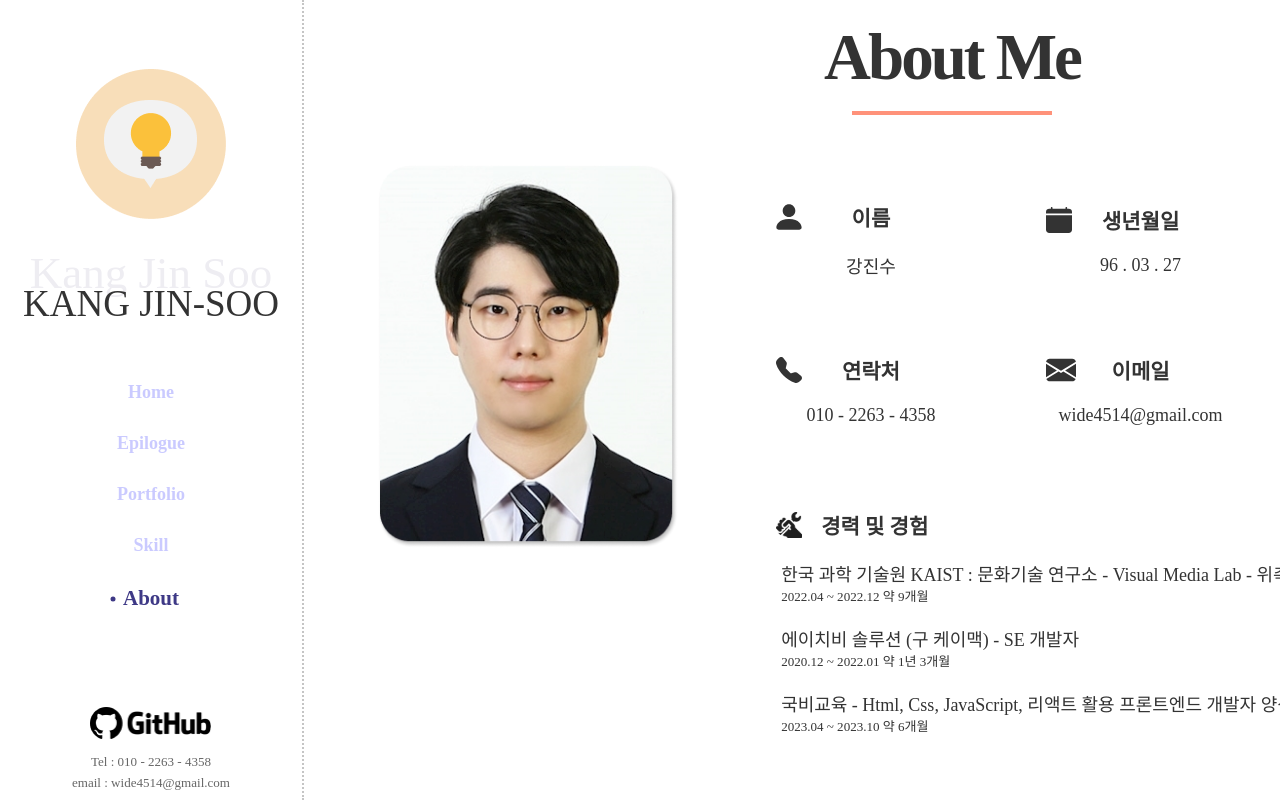
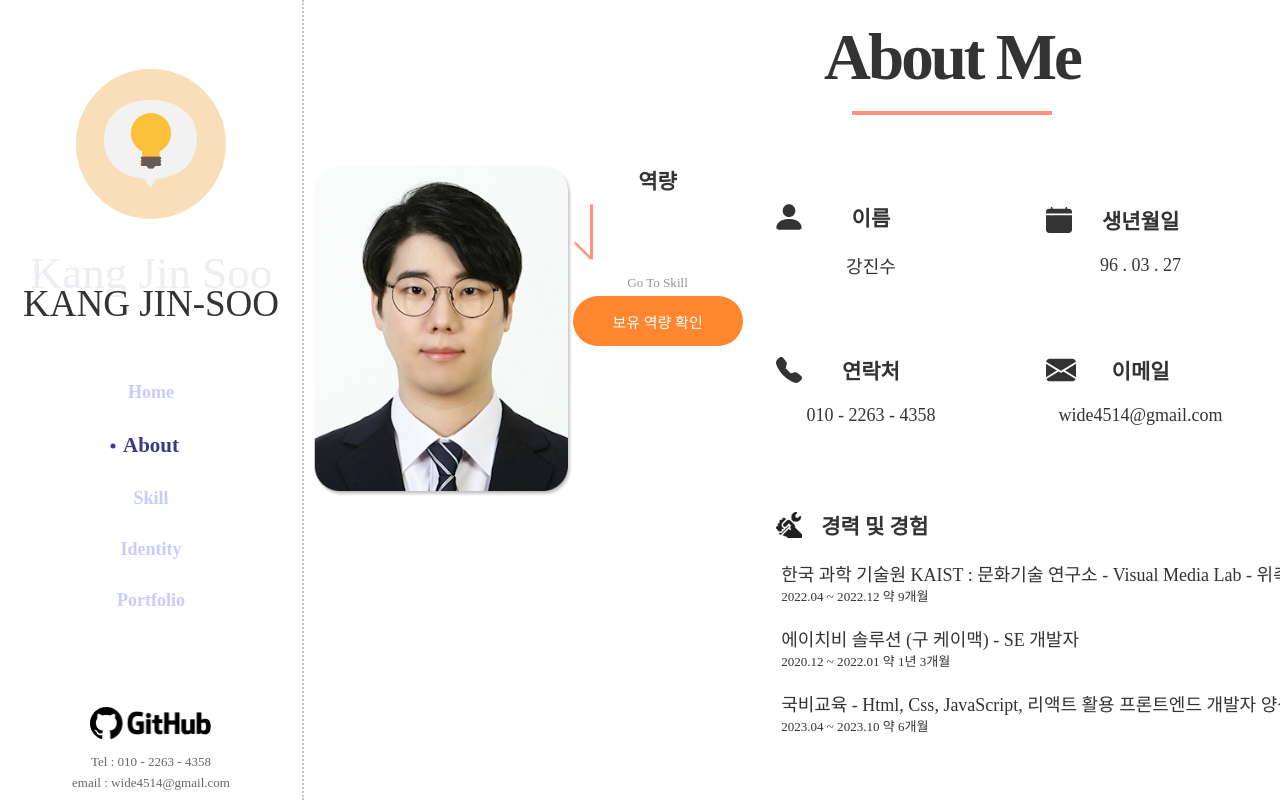
Before and after one commit to NLNL4358/portfolioKJS, a React (Create React App) app: page /#/ in a window 1280 px wide. Both pictures are taken after a click on the element "About". Shown: the top 800 px of the page. Built offline with nearby package versions, Linux system fonts and the light colour scheme; a web font is replaced by a local one.

Commit message:
About remodeling...

```diff
--- a/src/App.js
+++ b/src/App.js
@@ -30,20 +30,16 @@ function App() {
         navigate("/")
         break;
       case 1:
-        navigate("/Epilogue")
-        // navigate("/About")
+        navigate("/About")
         break;
       case 2:
-        navigate("/Portfolio")
-        // navigate("/Skill")
+        navigate("/Skill")
         break;
       case 3:
-        navigate("/Skill")
-        // navigate("/Epilogue")
+        navigate("/Identity")
         break;
       case 4:
-        navigate("/About")
-        // navigate("/Portfolio")
+        navigate("/Portfolio")
         break;
 
       default:
@@ -81,7 +77,7 @@ function App() {
         <Route path='/' element={<Home setIndex={(index)=>{setIndex(index)}}></Home>}></Route>
         <Route path='/About' element={<About setIndex={(index)=>{setIndex(index)}}></About>}></Route>
         <Route path='/Skill' element={<MySkill setIndex={(index)=>{setIndex(index)}}></MySkill>}></Route>
-        <Route path='/Epilogue' element={<Epilogue setIndex={(index)=>{setIndex(index)}}></Epilogue>}></Route>
+        <Route path='/Identity' element={<Epilogue setIndex={(index)=>{setIndex(index)}}></Epilogue>}></Route>
         <Route path='/Portfolio' element={<Portfolio portfolioImageArray={portfolioImageArray} setIndex={(index)=>{setIndex(index)}}></Portfolio>}></Route>
       </Routes>
     </div>
--- a/src/component/SideComponent.jsx
+++ b/src/component/SideComponent.jsx
@@ -8,10 +8,10 @@ const SideComponent = (props) => {
   const navigate = useNavigate();
   const indexArray = [
     "Home",
-    "Epilogue",
+    "About",
+    "Skill",
+    "Identity",
     "Portfolio",
-    "Skill",
-    "About",
   ]
 
   const changeIndex = (event,index) =>{
--- a/src/css/About.css
+++ b/src/css/About.css
@@ -14,7 +14,7 @@
   align-items: flex-start;
 }
 .AboutLeftImage{
-  width: 300px;
+  width: 260px;
   height: auto;
 }
 
@@ -85,3 +85,51 @@
 .AboutCareer .AboutGridTextBody, .AboutCareer small{
   margin-left: 60px;
 }
+
+
+
+.AboutPointArrow{
+  margin: 12px 0px 30px 0px;
+
+  animation-name: navigationArrowAnimationY;
+  animation-duration: 1s;
+  animation-fill-mode: forwards;
+  animation-iteration-count: infinite;
+  animation-direction: alternate;
+}
+  @keyframes navigationArrowAnimationY {
+    0%{
+      transform: translateY(5%);
+    }
+    100%{
+      transform: translateY(-5%);
+    }
+  }
+
+.AboutMoreButton{
+  width: 170px;
+  height: 50px;
+  background-color: var(--button-color1);
+  color: white;
+  font-size: var(--span-size);
+  border-radius: 30px;
+
+  transition: 0.2s;
+  position: relative;
+}
+.AboutMoreButton:hover{
+  background-color: var(--button-color2);
+}
+.AboutMoreButton::before{
+  content: "Go To Skill";
+  width: 100%;
+  font-weight: 100;
+  position: absolute;
+  font-size: var(--small-size);
+  color: #666;
+  opacity: 0.7;
+  top: -5px;
+  left: 50%;
+
+  transform: translate(-50%, -100%);
+}
--- a/src/page/About.jsx
+++ b/src/page/About.jsx
@@ -34,6 +34,11 @@ const About = (props) => {
       // },1000)
   },[])
 
+  const goToSkillPage = (event) =>{
+    event.preventDefault();
+    props.setIndex(2);
+  }
+
   return (
     <div ref={AboutRef} className='About contents_inner'>
       <div className="pageNameSection">
@@ -43,6 +48,11 @@ const About = (props) => {
       <div className="AboutContentsWrap">
         <div className="AboutLeftWrap">
           <img className='AboutLeftImage' src="/image/About/aboutMeImage.png" alt="" />
+          <div className="goToSkillWrap">
+            <h5 className='AboutGridTextName boldPretendard'>역량</h5>
+            <img className='AboutPointArrow' src="/image/Home/PointArrow.png" alt="" />
+            <button onClick={(event)=>(goToSkillPage(event))} className='AboutMoreButton'>보유 역량 확인</button>
+          </div>
         </div>
         <div className="AboutRightWrap">
           <div className="AboutGridWrap">
--- a/src/page/Epilogue.jsx
+++ b/src/page/Epilogue.jsx
@@ -39,7 +39,7 @@ const Epilogue = (props) => {
   },[])
 
   const goToPortfolio = () =>{
-    props.setIndex(2);
+    props.setIndex(4);
   }
 
   return (
```
